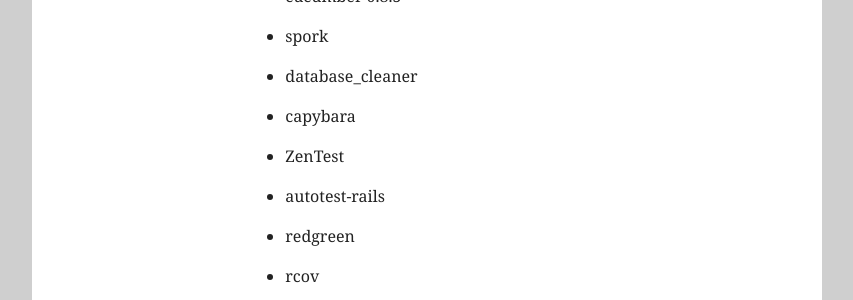
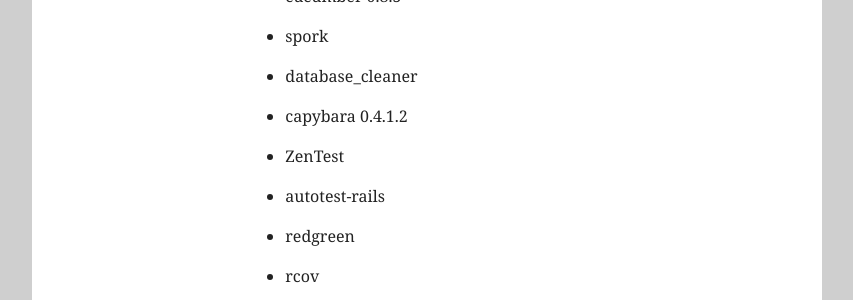
Before and after one commit to backlogs/www, a Jekyll site: the page built from _posts/en/1993-01-01-developers.markdown, in a window 1280 px wide. Shown: the part 1113-1413 px from the top of the page, without its empty margins (213-1066 px from the left). Built offline with Jekyll 4.4.1, drawn with Linux system fonts in a browser that asks for light colours; nearby versions of some CDN libraries.

Commit message:
Capybara cersion added

```diff
--- a/_posts/en/1993-01-01-developers.markdown
+++ b/_posts/en/1993-01-01-developers.markdown
@@ -34,7 +34,7 @@ You will need the following gems:
 * cucumber 0.8.5
 * spork
 * database_cleaner
-* capybara
+* capybara 0.4.1.2
 * ZenTest
 * autotest-rails
 * redgreen
```
